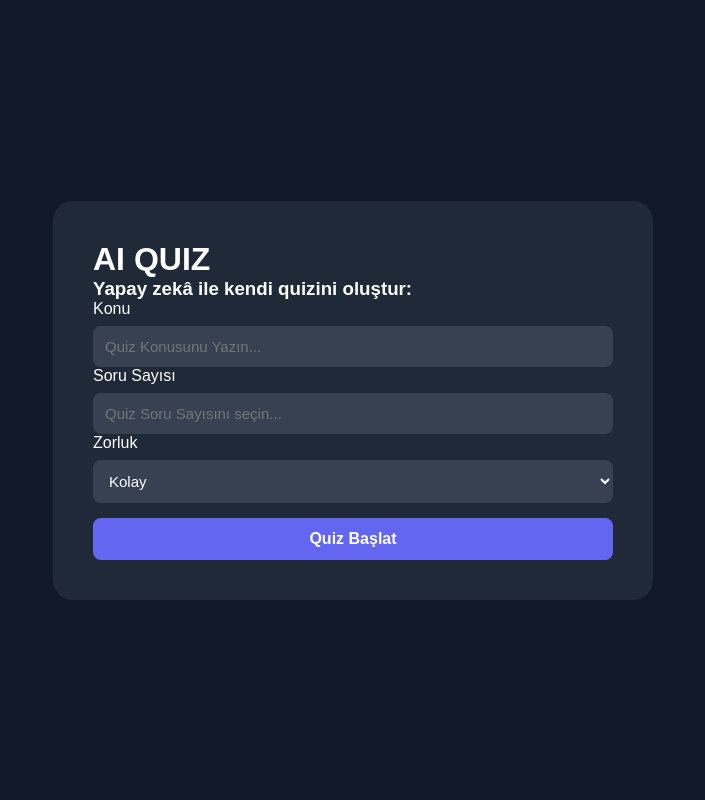
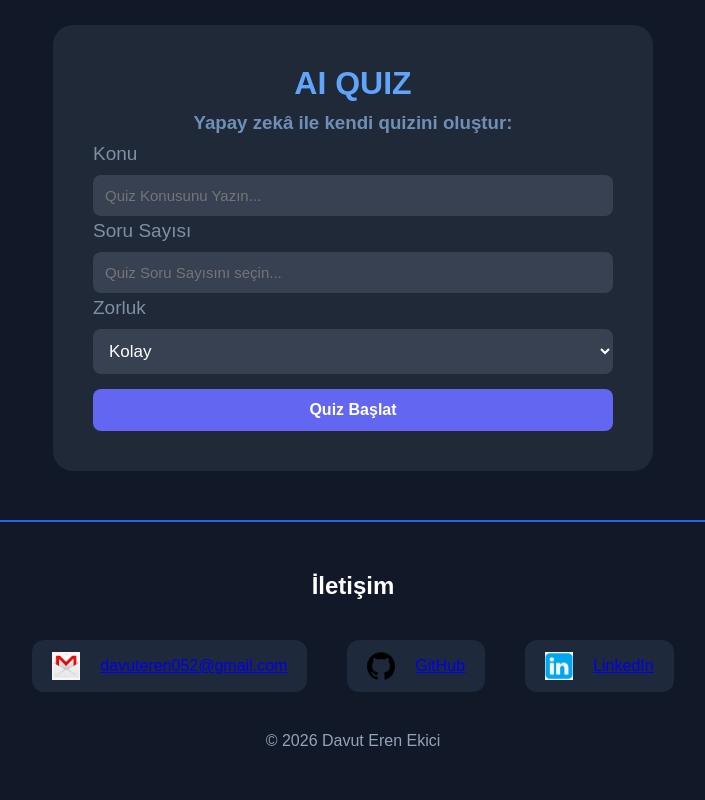
Before and after one commit to Davut-Eren-Ekici/AI-Quiz, a plain HTML site: page index.html in a window 1280 px wide. Shown: the whole page, without its empty margins (287-992 px from the left). Drawn offline with Linux system fonts and the light colour scheme; no server answers.

Commit message:
Design editing

```diff
--- a/index.html
+++ b/index.html
@@ -13,8 +13,8 @@
 
     <div class="quiz-container">
 
-      <h1>AI QUIZ</h1>
-      <h3>Yapay zekâ ile kendi quizini oluştur:</h3>
+      <h1 id="title">AI QUIZ</h1>
+      <h3 id="Explanation">Yapay zekâ ile kendi quizini oluştur:</h3>
 
 
 
@@ -57,7 +57,34 @@
      </button>
     </div>
 
+    <footer id="contact" data-aos="fade-up">
+                   <h2 class="hakkimda">İletişim</h2>
 
+                    <div class="footer-links">
+                            <a href="mailto:davuteren052@gmail.com">
+
+                            <img src="images/gmail.png" class="icon" alt="gmail">
+
+                                <span>davuteren052@gmail.com</span>
+                            </a>
+
+                             <a href="https://github.com/Davut-Eren-Ekici" target="_blank">
+
+                                <img src="images/github.png" class="icon" alt="GitHub">
+
+                                <span>GitHub</span>
+                            </a>
+
+                            <a href="https://www.linkedin.com/in/eren-ekici-6808203b1/" target="_blank">
+
+                                <img src="images/linkedin.png" class="icon" alt="LinkedIn">
+
+                                <span>LinkedIn</span>
+                            </a>
+                    </div>
+
+                        <p class="copyright">© 2026 Davut Eren Ekici</p>
+                 </footer>
 
 <script src="script.js"></script>
 </body>
--- a/style.css
+++ b/style.css
@@ -4,22 +4,26 @@
     padding: 0;
 }
 body{
+
     min-height: 100vh;
 
     display: flex;
-    justify-content: center;
-    align-items: center;
-
+    flex-direction: column;
 
     background-color: #111827;
     color: white;
     font-family: Arial, sans-serif;
+
 }
 .quiz-container{
+
     width: 600px;
-    padding: 40px ;
+    padding: 40px;
     background-color: #1f2937;
     border-radius: 20px;
+
+    margin: auto;
+
 
 }
 .form-group{
@@ -53,7 +57,132 @@ body{
     font-weight: bold;
 
     cursor: pointer;
+
+    transition: all .35s ease;
+
+    position: relative;
+    overflow: hidden;
 }
 #startQuiz:hover{
+    transform: translateY(-1px) scale(1.05) rotate(-1deg);
     background-color: #4f46e5;
+      box-shadow:
+        0 0 20px rgba(96,165,250,.5),
+        0 0 40px rgba(96,165,250,.3),
+        0 0 60px rgba(96,165,250,.2);
+
 }
+#startQuiz:hover::before{
+    left: 160%;
+}
+#startQuiz::before{
+     content: "";
+    position: absolute;
+    top: 30;
+    left: -120%;
+    width: 60%;
+    height: 100%;
+
+    background: rgba(255,255,255,.25);
+    transform: skewX(-10deg);
+    transition: .5s;
+}
+#title{
+    text-align: center;
+    justify-content: center;
+    align-items: center;
+    color:  rgba(96,165,250);
+
+
+}
+#Explanation{
+    margin-top: 10px;
+    margin-bottom: 5px;
+    text-align: center;
+    justify-content: center;
+    align-items: center;
+    color:  rgb(111, 143, 183);
+
+}
+label{
+    margin-top: 4px;
+    margin-bottom: 2px;
+    font-size: 19px;
+     color:  rgb(127, 143, 163);
+}
+#difficulty{
+    font-size: 17px;
+    transition: all .35s ease;
+
+    position: relative;
+    overflow: hidden;
+}
+#difficulty::before{
+     content: "";
+    position: absolute;
+    top: 30;
+    left: -120%;
+    width: 60%;
+    height: 100%;
+
+    background: rgba(255,255,255,.25);
+    transform: skewX(-10deg);
+    transition: .5s;
+}
+#difficulty:hover{
+    transform: translateY(-1px) scale(1.05) rotate(-1deg);
+    background-color: #4f46e5;
+      box-shadow:
+        0 0 20px rgba(96,165,250,.5),
+        0 0 40px rgba(96,165,250,.3),
+        0 0 60px rgba(96,165,250,.2);
+}
+#difficulty:hover::before{
+    left: 160%;
+}
+option{
+    background-color: #312d7d;
+
+}
+footer{
+
+    width: 100%;
+    margin-top: auto;
+
+    padding: 50px 20px;
+    background: #111827;
+    border-top: 2px solid #2563eb;
+    text-align: center;
+
+}
+.footer-links{
+    display: flex;
+    justify-content: center;
+    align-items: center;
+    gap: 40px;
+    flex-wrap: wrap;
+    margin: 40px 0;
+}
+.footer-links a{
+    display: flex;
+    align-items: center;
+    gap: 10px;
+    padding: 12px 20px;
+    background: #1e293b;
+    border-radius: 12px;
+    transition: .3s;
+}
+.footer-links a:hover{
+    background: #2563eb;
+    transform: translateY(-5px);
+}
+.icon{
+    width: 28px;
+    height: 28px;
+    vertical-align: middle;
+    margin-right: 10px;
+}
+.copyright{
+    color: #94a3b8;
+    margin-top: 30px;
+}
```
Also changed, not shown: images/github.png (added), images/gmail.png (added), images/linkedin.png (added).
